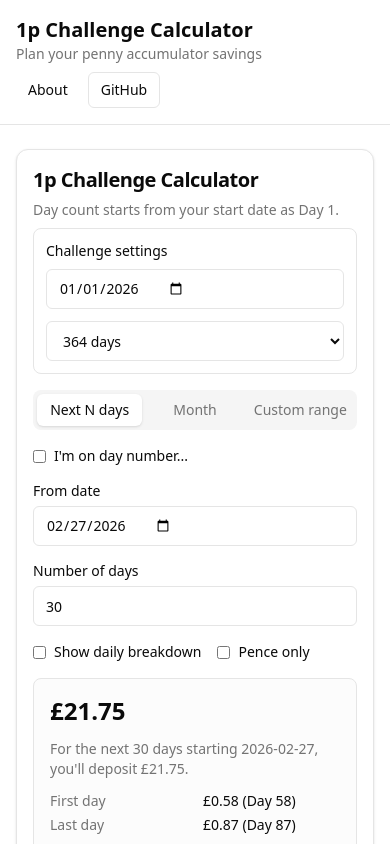
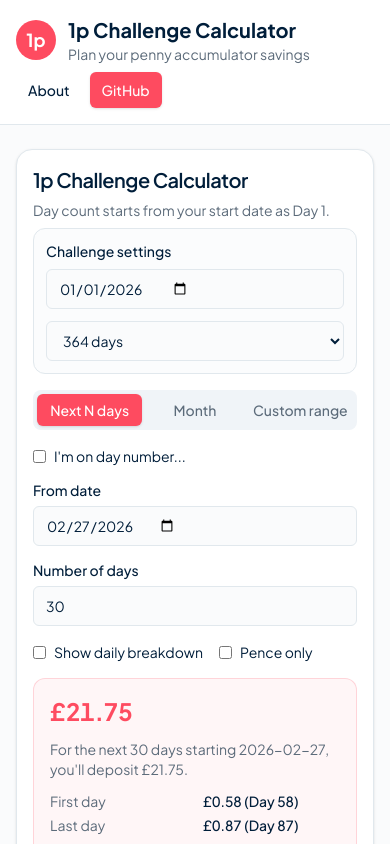
Before and after one commit to Hum2a/Monzo-1p-Challenge-Calculator, a Next.js app: page / in a window 390 px wide. Shown: the top 844 px of the page. Built offline with nearby package versions, Linux system fonts and the light colour scheme.

Commit message:
Update styles and layout for Monzo branding in 1p Challenge Calculator. Refactor global CSS with new color scheme, enhance accessibility in UI components, and adjust layout for improved mobile experience. Update manifest for branding consistency.

```diff
--- a/app/about/page.tsx
+++ b/app/about/page.tsx
@@ -8,10 +8,15 @@
 
 export default function AboutPage() {
   return (
-    <div className="min-h-screen flex flex-col bg-background">
+    <div className="min-h-screen flex flex-col bg-background relative z-10">
       <header className="border-b border-border bg-card">
         <div className="container mx-auto px-4 py-4 flex items-center justify-between">
-          <h1 className="text-xl font-semibold">1p Challenge Calculator</h1>
+          <div className="flex items-center gap-3">
+            <div className="size-10 rounded-full bg-primary flex items-center justify-center">
+              <span className="text-primary-foreground font-bold text-lg">1p</span>
+            </div>
+            <h1 className="text-xl font-bold text-foreground">1p Challenge Calculator</h1>
+          </div>
           <Button variant="ghost" size="sm" asChild>
             <Link href="/">Calculator</Link>
           </Button>
--- a/app/globals.css
+++ b/app/globals.css
@@ -1,28 +1,39 @@
 @import "tailwindcss";
 
+/* Monzo brand colours */
 :root {
-  --background: hsl(0 0% 100%);
-  --foreground: hsl(0 0% 3.9%);
-  --card: hsl(0 0% 100%);
-  --card-foreground: hsl(0 0% 3.9%);
-  --muted: hsl(0 0% 96.1%);
-  --muted-foreground: hsl(0 0% 45.1%);
-  --border: hsl(0 0% 89.8%);
-  --input: hsl(0 0% 89.8%);
-  --ring: hsl(0 0% 3.9%);
+  --monzo-coral: #FE4B60;
+  --monzo-navy: #001E3A;
+  --monzo-teal: #007A8B;
+  --monzo-green: #4BB78F;
+  --monzo-orange: #F1BD76;
+
+  --background: #FAFBFC;
+  --foreground: #001E3A;
+  --card: #ffffff;
+  --card-foreground: #001E3A;
+  --muted: #F0F4F8;
+  --muted-foreground: #5C6B7A;
+  --border: #E1E8ED;
+  --input: #E1E8ED;
+  --ring: #FE4B60;
+  --primary: #FE4B60;
+  --primary-foreground: #ffffff;
 }
 
 @media (prefers-color-scheme: dark) {
   :root {
-    --background: hsl(0 0% 3.9%);
-    --foreground: hsl(0 0% 98%);
-    --card: hsl(0 0% 3.9%);
-    --card-foreground: hsl(0 0% 98%);
-    --muted: hsl(0 0% 14.9%);
-    --muted-foreground: hsl(0 0% 63.9%);
-    --border: hsl(0 0% 14.9%);
-    --input: hsl(0 0% 14.9%);
-    --ring: hsl(0 0% 83.1%);
+    --background: #001E3A;
+    --foreground: #F0F4F8;
+    --card: #002B4A;
+    --card-foreground: #F0F4F8;
+    --muted: #002B4A;
+    --muted-foreground: #8B9EAC;
+    --border: #003D6B;
+    --input: #003D6B;
+    --ring: #FE4B60;
+    --primary: #FE4B60;
+    --primary-foreground: #ffffff;
   }
 }
 
@@ -36,8 +47,9 @@
   --color-border: var(--border);
   --color-input: var(--input);
   --color-ring: var(--ring);
-  --font-sans: var(--font-geist-sans);
-  --font-mono: var(--font-geist-mono);
+  --color-primary: var(--primary);
+  --color-primary-foreground: var(--primary-foreground);
+  --font-sans: var(--font-sans), system-ui, sans-serif;
 }
 
 body {
@@ -45,3 +57,22 @@
   color: var(--foreground);
   font-family: var(--font-sans), system-ui, sans-serif;
 }
+
+/* Monzo-style subtle top gradient accent */
+body::before {
+  content: "";
+  position: fixed;
+  top: 0;
+  left: 0;
+  right: 0;
+  height: 200px;
+  background: linear-gradient(180deg, rgba(254, 75, 96, 0.04) 0%, transparent 100%);
+  pointer-events: none;
+  z-index: 0;
+}
+
+@media (prefers-color-scheme: dark) {
+  body::before {
+    background: linear-gradient(180deg, rgba(254, 75, 96, 0.06) 0%, transparent 100%);
+  }
+}
--- a/app/layout.tsx
+++ b/app/layout.tsx
@@ -1,27 +1,23 @@
 import type { Metadata } from "next";
-import { Geist, Geist_Mono } from "next/font/google";
+import { Plus_Jakarta_Sans } from "next/font/google";
 import "./globals.css";
 
-const geistSans = Geist({
-  variable: "--font-geist-sans",
-  subsets: ["latin"],
-});
-
-const geistMono = Geist_Mono({
-  variable: "--font-geist-mono",
+const plusJakarta = Plus_Jakarta_Sans({
+  variable: "--font-sans",
   subsets: ["latin"],
 });
 
 export const metadata: Metadata = {
-  title: "1p Challenge Calculator | Penny Savings Plan",
+  title: "1p Challenge Calculator | Monzo",
   description:
-    "Calculate how much to save with the 1p Accumulator / Penny Challenge. Plan deposits for any date range, month, or custom period. Mobile-friendly savings calculator.",
+    "Plan your penny accumulator savings with Monzo. Calculate deposits for any date range, month, or custom period. Mobile-friendly savings calculator.",
   manifest: "/manifest.json",
   icons: { icon: "/icon-192.png", apple: "/icon-192.png" },
+  themeColor: "#FE4B60",
   openGraph: {
-    title: "1p Challenge Calculator | Penny Savings Plan",
+    title: "1p Challenge Calculator | Monzo",
     description:
-      "Calculate how much to save with the 1p Accumulator. Plan deposits for any date range.",
+      "Plan your penny accumulator savings. Calculate deposits for any date range.",
     type: "website",
   },
 };
@@ -33,7 +29,7 @@
 }>) {
   return (
     <html lang="en">
-      <body className={`${geistSans.variable} ${geistMono.variable} antialiased min-h-screen`}>
+      <body className={`${plusJakarta.variable} antialiased min-h-screen`}>
         {children}
       </body>
     </html>
--- a/app/page.tsx
+++ b/app/page.tsx
@@ -4,20 +4,25 @@
 
 export default function Home() {
   return (
-    <div className="min-h-screen flex flex-col bg-background">
+    <div className="min-h-screen flex flex-col bg-background relative z-10">
       <header className="border-b border-border bg-card">
         <div className="container mx-auto px-4 py-4 flex flex-col sm:flex-row sm:items-center sm:justify-between gap-2">
-          <div>
-            <h1 className="text-xl font-semibold">1p Challenge Calculator</h1>
-            <p className="text-sm text-muted-foreground">
-              Plan your penny accumulator savings
-            </p>
+          <div className="flex items-center gap-3">
+            <div className="size-10 rounded-full bg-primary flex items-center justify-center">
+              <span className="text-primary-foreground font-bold text-lg">1p</span>
+            </div>
+            <div>
+              <h1 className="text-xl font-bold text-foreground">1p Challenge Calculator</h1>
+              <p className="text-sm text-muted-foreground">
+                Plan your penny accumulator savings
+              </p>
+            </div>
           </div>
           <nav className="flex gap-2">
             <Button variant="ghost" size="sm" asChild>
               <Link href="/about">About</Link>
             </Button>
-            <Button variant="outline" size="sm" asChild>
+            <Button variant="default" size="sm" asChild>
               <a href="https://github.com" target="_blank" rel="noopener noreferrer">
                 GitHub
               </a>
--- a/src/components/Calculator.tsx
+++ b/src/components/Calculator.tsx
@@ -190,15 +190,15 @@
   return (
     <Card className="w-full max-w-lg mx-auto">
       <CardHeader className="pb-2">
-        <CardTitle className="text-xl">1p Challenge Calculator</CardTitle>
+        <CardTitle className="text-xl text-foreground">1p Challenge Calculator</CardTitle>
         <CardDescription>
           Day count starts from your start date as Day 1.
         </CardDescription>
       </CardHeader>
       <CardContent className="space-y-4">
         {/* Challenge config - collapsible or inline */}
-        <div className="space-y-2 rounded-lg border border-border p-3">
-          <p className="text-sm font-medium">Challenge settings</p>
+        <div className="space-y-2 rounded-xl border border-border bg-muted/30 p-3">
+          <p className="text-sm font-medium text-foreground">Challenge settings</p>
           <div className="grid grid-cols-1 sm:grid-cols-2 gap-3">
             <label className="block text-sm">
               <span className="sr-only">Start date</span>
@@ -371,8 +371,8 @@
 
         {/* Result */}
         {result ? (
-          <div className="rounded-lg border border-border bg-muted/30 p-4 space-y-3">
-            <p className="text-2xl font-bold tabular-nums" aria-live="polite">
+          <div className="rounded-xl border border-primary/20 bg-primary/5 p-4 space-y-3">
+            <p className="text-2xl font-bold tabular-nums text-primary" aria-live="polite">
               {showPenceOnly ? `${result.totalPence}p` : formatPenceAsGBP(result.totalPence)}
             </p>
             {interpretation && (
@@ -421,7 +421,7 @@
       </CardContent>
       <CardFooter className="flex flex-wrap gap-2">
         <Button
-          variant="secondary"
+          variant="default"
           onClick={handleCopy}
           disabled={!result}
           aria-label="Copy result to clipboard"
--- a/src/components/ui/accordion.tsx
+++ b/src/components/ui/accordion.tsx
@@ -27,7 +27,7 @@
     <AccordionPrimitive.Trigger
       ref={ref}
       className={cn(
-        "flex flex-1 items-center justify-between py-4 text-left font-medium transition-all hover:underline [&[data-state=open]>svg]:rotate-180 focus-visible:outline-none focus-visible:ring-2 focus-visible:ring-ring focus-visible:ring-offset-2",
+        "flex flex-1 items-center justify-between py-4 text-left font-medium transition-all hover:underline [&[data-state=open]>svg]:rotate-180 focus-visible:outline-none focus-visible:ring-2 focus-visible:ring-primary focus-visible:ring-offset-2",
         className
       )}
       {...props}
--- a/src/components/ui/button.tsx
+++ b/src/components/ui/button.tsx
@@ -11,13 +11,13 @@
     variants: {
       variant: {
         default:
-          "bg-foreground text-background hover:bg-foreground/90 focus-visible:ring-foreground",
+          "bg-primary text-primary-foreground hover:bg-primary/90 focus-visible:ring-primary shadow-sm",
         secondary:
           "border border-input bg-muted hover:bg-muted/80 focus-visible:ring-muted-foreground",
         outline:
-          "border border-input bg-background hover:bg-muted hover:text-foreground focus-visible:ring-muted-foreground",
+          "border border-primary/30 text-primary hover:bg-primary/5 focus-visible:ring-primary",
         ghost: "hover:bg-muted hover:text-foreground focus-visible:ring-muted-foreground",
-        link: "text-foreground underline-offset-4 hover:underline focus-visible:ring-muted-foreground",
+        link: "text-primary underline-offset-4 hover:underline focus-visible:ring-primary",
       },
       size: {
         default: "h-10 px-4 py-2",
--- a/src/components/ui/card.tsx
+++ b/src/components/ui/card.tsx
@@ -8,7 +8,7 @@
   <div
     ref={ref}
     className={cn(
-      "rounded-xl border border-border bg-card text-card-foreground shadow-sm",
+      "rounded-2xl border border-border bg-card text-card-foreground shadow-sm",
       className
     )}
     {...props}
--- a/src/components/ui/input.tsx
+++ b/src/components/ui/input.tsx
@@ -10,7 +10,7 @@
       <input
         type={type}
         className={cn(
-          "flex h-10 w-full rounded-md border border-input bg-background px-3 py-2 text-sm ring-offset-background file:border-0 file:bg-transparent file:text-sm file:font-medium file:text-foreground placeholder:text-muted-foreground focus-visible:outline-none focus-visible:ring-2 focus-visible:ring-ring focus-visible:ring-offset-2 disabled:cursor-not-allowed disabled:opacity-50",
+          "flex h-10 w-full rounded-md border border-input bg-background px-3 py-2 text-sm ring-offset-background file:border-0 file:bg-transparent file:text-sm file:font-medium file:text-foreground placeholder:text-muted-foreground focus-visible:outline-none focus-visible:ring-2 focus-visible:ring-primary focus-visible:ring-offset-2 disabled:cursor-not-allowed disabled:opacity-50",
           className
         )}
         ref={ref}
--- a/src/components/ui/tabs.tsx
+++ b/src/components/ui/tabs.tsx
@@ -28,7 +28,7 @@
   <TabsPrimitive.Trigger
     ref={ref}
     className={cn(
-      "inline-flex items-center justify-center whitespace-nowrap rounded-md px-3 py-1.5 text-sm font-medium ring-offset-background transition-all focus-visible:outline-none focus-visible:ring-2 focus-visible:ring-ring focus-visible:ring-offset-2 disabled:pointer-events-none disabled:opacity-50 data-[state=active]:bg-background data-[state=active]:text-foreground data-[state=active]:shadow-sm",
+      "inline-flex items-center justify-center whitespace-nowrap rounded-md px-3 py-1.5 text-sm font-medium ring-offset-background transition-all focus-visible:outline-none focus-visible:ring-2 focus-visible:ring-primary focus-visible:ring-offset-2 disabled:pointer-events-none disabled:opacity-50 data-[state=active]:bg-primary data-[state=active]:text-primary-foreground data-[state=active]:shadow-sm",
       className
     )}
     {...props}
```
Also changed, not shown: public/manifest.json.
